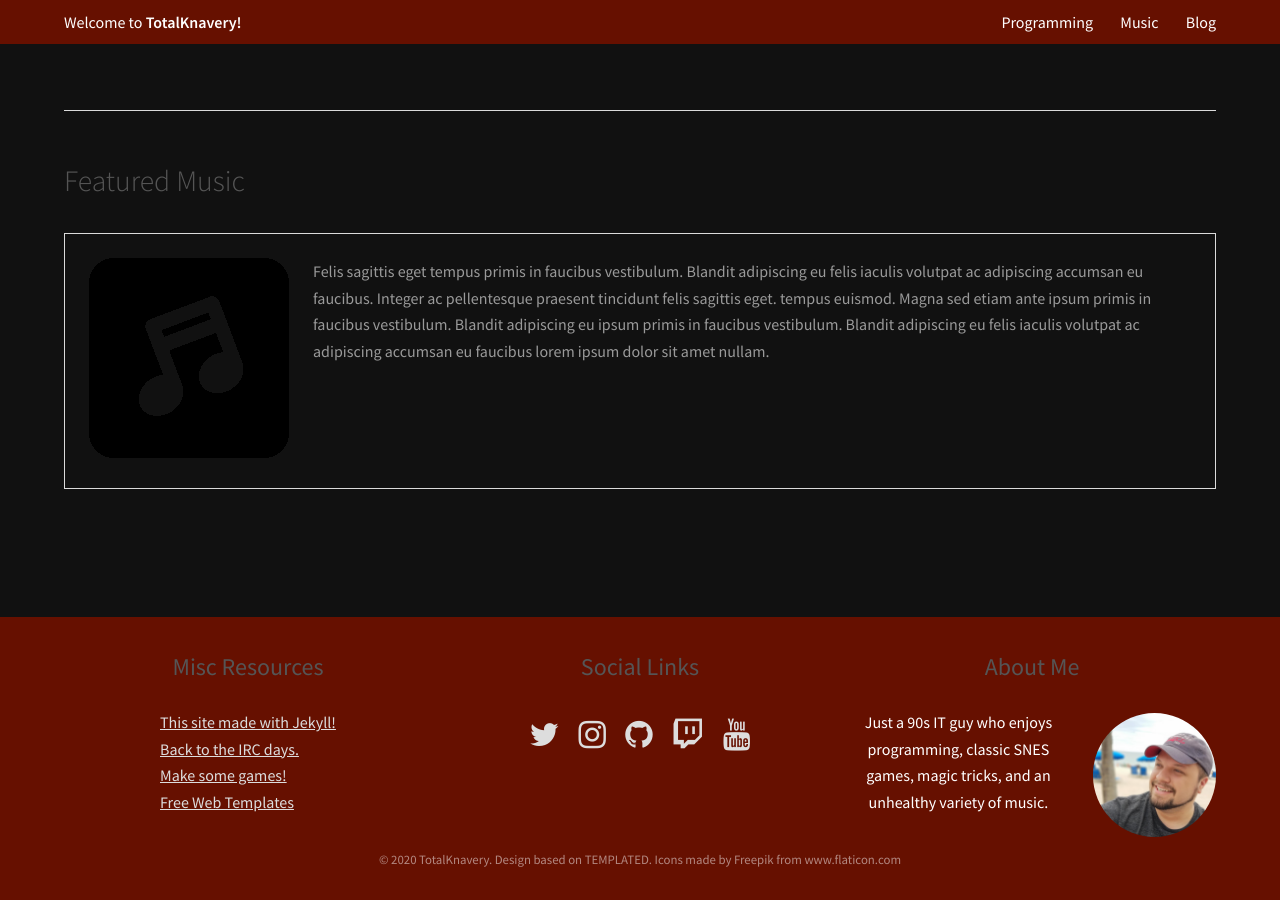
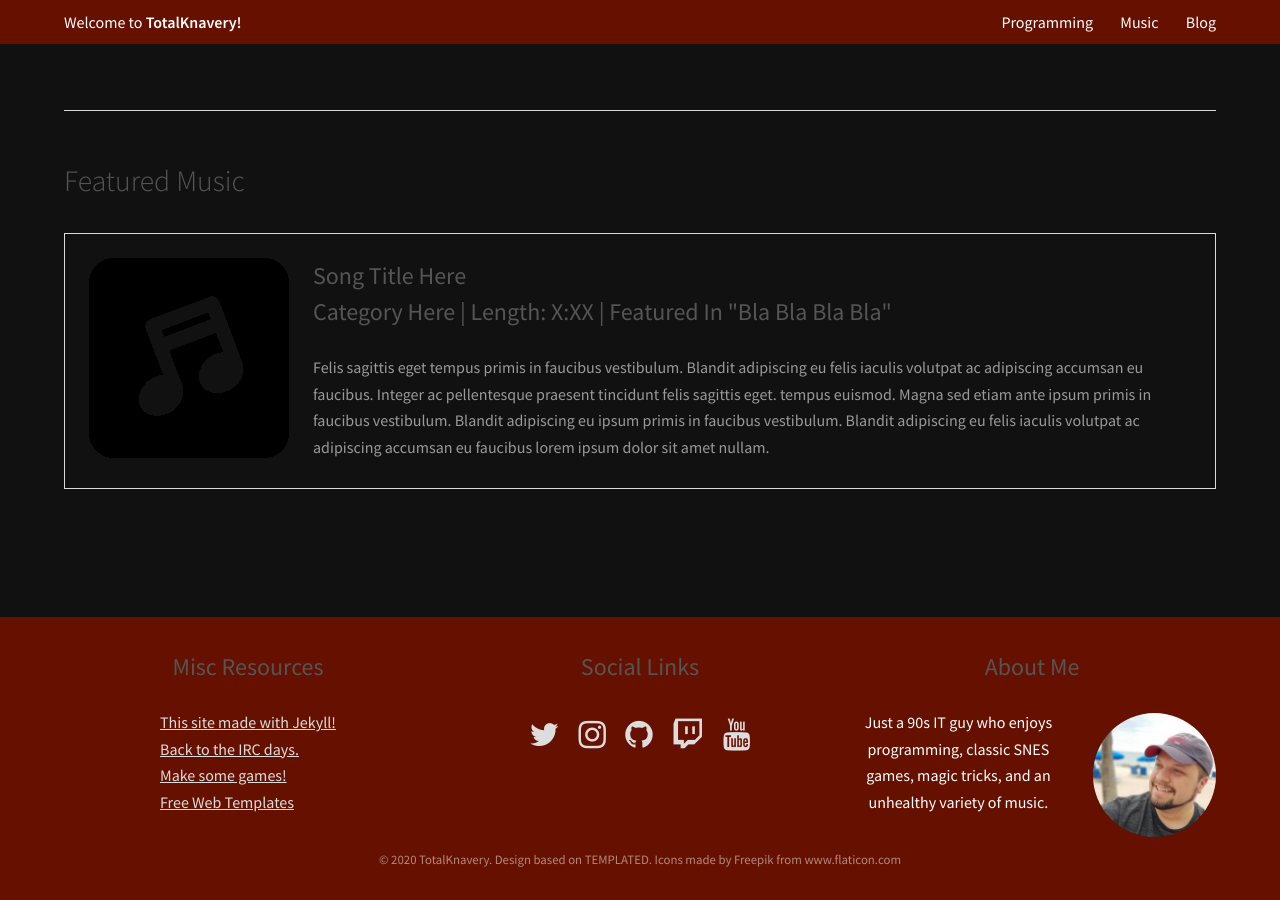
Before and after one commit to knaveightt/totalknavery, a Jekyll site: the page built from music.html, in a window 1280 px wide and 900 px high, scrolled down 506 px. Built offline with Jekyll 4.4.1, drawn with Linux system fonts in a browser that asks for light colours.

Commit message:
Added song entry example work

```diff
--- a/music.html
+++ b/music.html
@@ -31,7 +31,12 @@ description: Audio for all sorts of occasions!
 
 <!-- Content -->
 <h2 id="content">Featured Music</h2>
+
 <div class="box">
   <div class="image leftbox"><img src="assets/images/albums/default.png" alt="Album Image" /></div>
-  <p>Felis sagittis eget tempus primis in faucibus vestibulum. Blandit adipiscing eu felis iaculis volutpat ac adipiscing accumsan eu faucibus. Integer ac pellentesque praesent tincidunt felis sagittis eget. tempus euismod. Magna sed etiam ante ipsum primis in faucibus vestibulum. Blandit adipiscing eu ipsum primis in faucibus vestibulum. Blandit adipiscing eu felis iaculis volutpat ac adipiscing accumsan eu faucibus lorem ipsum dolor sit amet nullam.</p>
+  <h4>Song Title Here<br/>
+  <span>Category Here | Length: X:XX | Featured In "Bla Bla Bla Bla"</span></h4>
+  <p>
+    Felis sagittis eget tempus primis in faucibus vestibulum. Blandit adipiscing eu felis iaculis volutpat ac adipiscing accumsan eu faucibus. Integer ac pellentesque praesent tincidunt felis sagittis eget. tempus euismod. Magna sed etiam ante ipsum primis in faucibus vestibulum. Blandit adipiscing eu ipsum primis in faucibus vestibulum. Blandit adipiscing eu felis iaculis volutpat ac adipiscing accumsan eu faucibus lorem ipsum dolor sit amet nullam.
+  </p>
 </div>
```
Also changed, not shown: Gemfile.lock.
